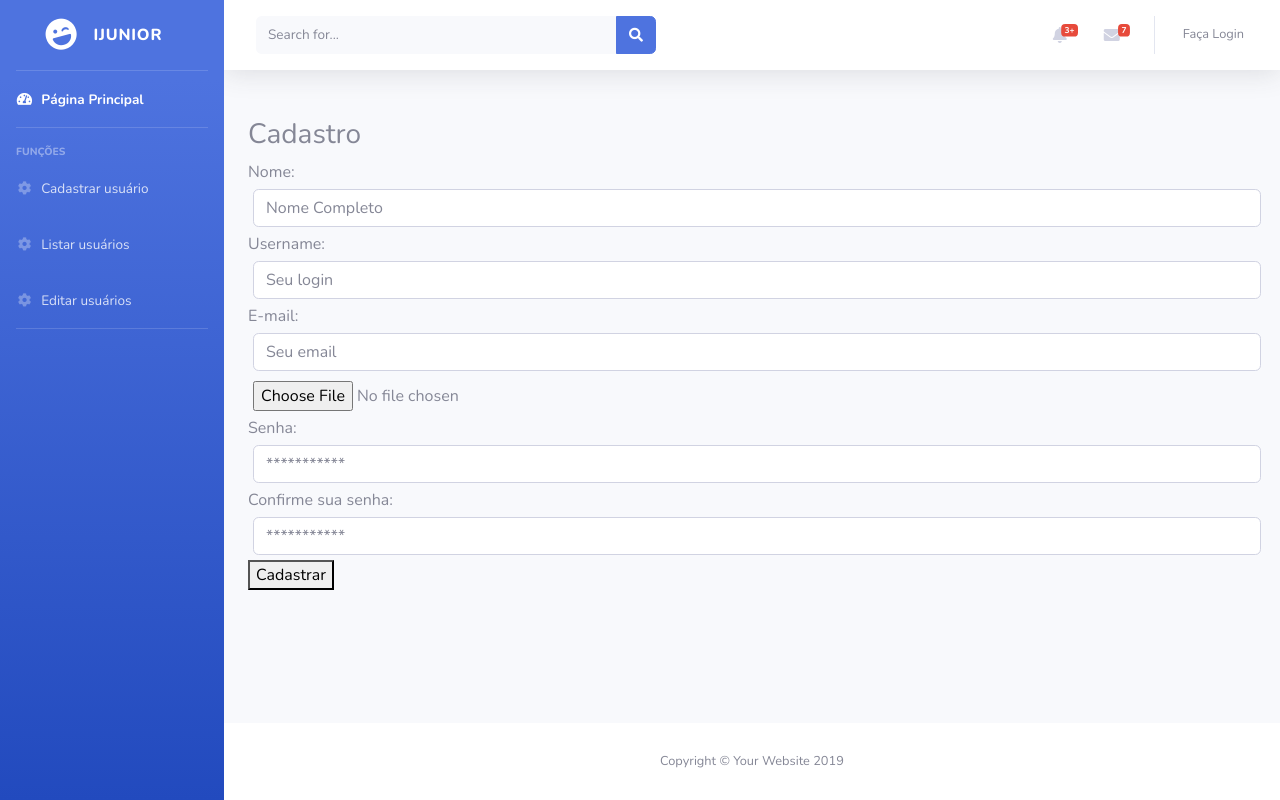
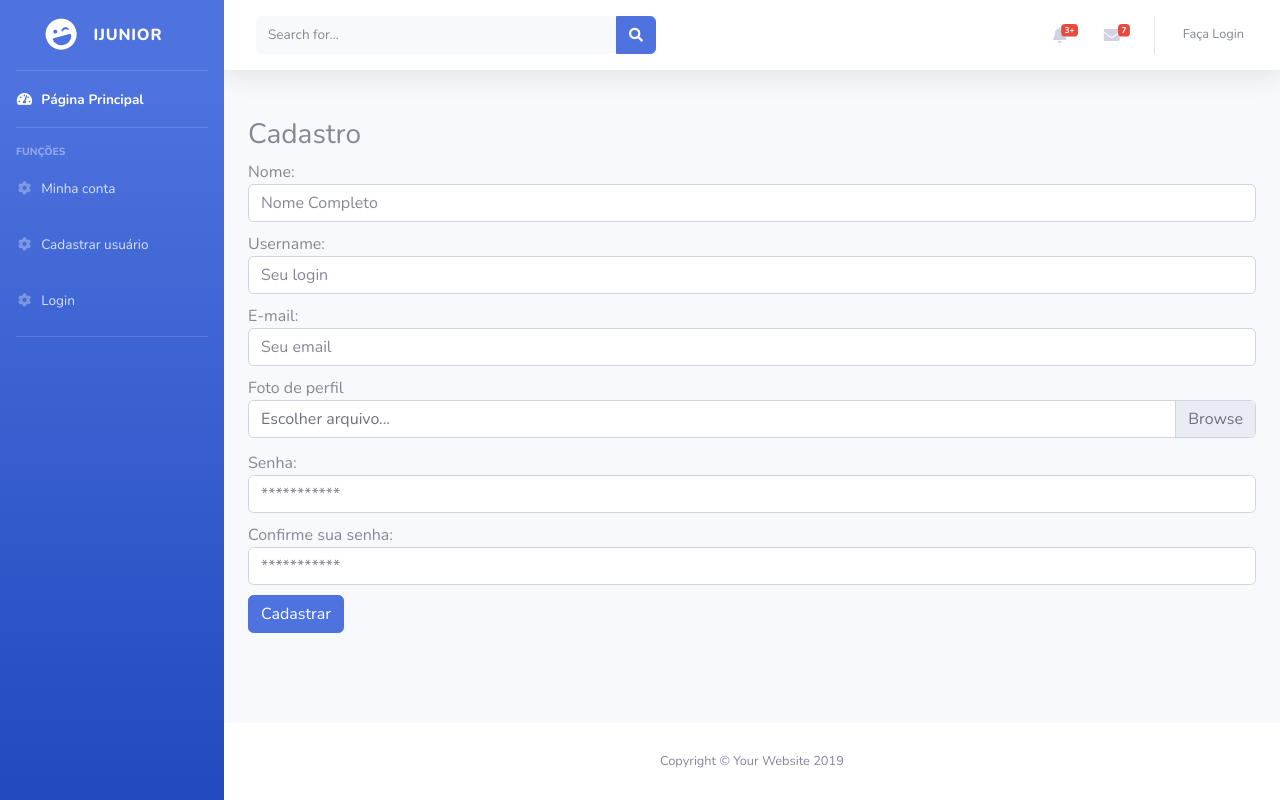
Before and after one commit to gabrielmteixeira/sistemaptflask, a Flask app: page /usuario/cadastrar_usuario in a window 1280 px wide. Run offline with Flask 2, Linux system fonts and the light colour scheme; some libraries are stand-ins or nearby versions.

Commit message:
Ajustes de Front End

```diff
--- a/projeto_base/ej/views.py
+++ b/projeto_base/ej/views.py
@@ -1,3 +1,9 @@
+import os
 from flask import render_template, Blueprint, request, redirect, url_for, flash
+from projeto_base.ej.models import Ej
+from projeto_base import db, login_required
+from flask_login import LoginManager, current_user, login_user, logout_user
 
 ej = Blueprint('ej', __name__, template_folder='templates')
+login_manager = LoginManager()
+login_manager.login_view = "principal.index"
--- a/projeto_base/static/temas_exteriores/startbootstrap-sb-admin-2-gh-pages/css/custom.css
+++ b/projeto_base/static/temas_exteriores/startbootstrap-sb-admin-2-gh-pages/css/custom.css
@@ -9,3 +9,7 @@ a.btn-icon-lista{
 #cor{
     color: blue;
 }
+
+.registerForm input {
+    margin-bottom: 10px;
+}
--- a/projeto_base/templates/Base_dashboard.html
+++ b/projeto_base/templates/Base_dashboard.html
@@ -34,7 +34,7 @@
     <ul class="navbar-nav bg-gradient-primary sidebar sidebar-dark accordion" id="accordionSidebar">
 
       <!-- Sidebar - Brand -->
-      <a class="sidebar-brand d-flex align-items-center justify-content-center" href="index.html">
+      <a class="sidebar-brand d-flex align-items-center justify-content-center" href="/">
         <div class="sidebar-brand-icon rotate-n-15">
           <i class="fas fa-laugh-wink"></i>
         </div>
@@ -59,6 +59,25 @@
         Funções
       </div>
 
+      <!-- Nav Item Menu -->
+
+      <li class="nav-item">
+        <a class="nav-link " href="{{url_for('usuario.editar_usuario')}}">
+          <i class="fas fa-fw fa-cog"></i>
+          <span>Minha conta</span>
+        </a>
+      </li>
+
+      <!-- Nav Item Menu -->
+      {% if current_user.urole == usuario_urole_roles['ADMIN'] %}
+      <li class="nav-item">
+        <a class="nav-link " href="{{url_for('usuario.listar_usuarios')}}">
+          <i class="fas fa-fw fa-cog"></i>
+          <span>Listar usuários</span>
+        </a>
+      </li>
+      {% endif %}
+
       <!-- Nav Item - Menu -->
       <li class="nav-item">
         <a class="nav-link " href="{{url_for('usuario.cadastrar_usuario')}}">
@@ -67,23 +86,23 @@
         </a>
       </li>
 
-      <!-- Nav Item Menu -->
 
+
+      {% if not current_user.is_authenticated %}
       <li class="nav-item">
-        <a class="nav-link " href="{{url_for('usuario.listar_usuarios')}}">
-          <i class="fas fa-fw fa-cog"></i>
-          <span>Listar usuários</span>
-        </a>
+      <a class="nav-link" style="padding-bottom: 0;" href="{{url_for('usuario.login')}}">
+        <i class="fas fa-fw fa-cog"></i>
+        <span>Login</span>
+      </a><br>
       </li>
-
-      <!-- Nav Item Menu -->
-
+      {% else %}
       <li class="nav-item">
-        <a class="nav-link " href="{{url_for('usuario.editar_usuario')}}">
-          <i class="fas fa-fw fa-cog"></i>
-          <span>Editar usuários</span>
-        </a>
+      <a class="nav-link" style="padding-bottom: 0;" href="{{url_for('usuario.logout')}}">
+        <i class="fas fa-fw fa-cog"></i>
+        <span>Logout</span>
+      </a><br>
       </li>
+      {% endif %}
 
 
       <!-- Divider -->
--- a/projeto_base/usuario/templates/cadastro.html
+++ b/projeto_base/usuario/templates/cadastro.html
@@ -11,32 +11,35 @@
         {% endif %}
     {% endwith %}
 <h3>Cadastro</h3>
-<form action="{{url_for('usuario.cadastrar_usuario')}}" method="POST" enctype="multipart/form-data">
+<form action="{{url_for('usuario.cadastrar_usuario')}}" method="POST" enctype="multipart/form-data" class="registerForm">
     <input type="hidden" name="csrf_token" value="{{ csrf_token() }}">
     <div>
         <span>Nome:</span>
-        <input class="form-control" type="text" id="nome" name="nome" placeholder="Nome Completo" required style="margin: 5px;" maxlength="255">
+        <input class="form-control" type="text" id="nome" name="nome" placeholder="Nome Completo" required maxlength="255">
     </div>
     <div>
         <span>Username:</span>
-        <input class="form-control" type="text" id="login" name="login" placeholder="Seu login" required style="margin: 5px;" maxlength="255">
+        <input class="form-control" type="text" id="login" name="login" placeholder="Seu login" required maxlength="255">
     </div>
     <div>
         <span>E-mail:</span>
-        <input class="form-control" type="email" id="email" name="email" placeholder="Seu email" required style="margin: 5px;" maxlength="80">
+        <input class="form-control" type="email" id="email" name="email" placeholder="Seu email" required maxlength="80">
     </div>
-    <div>
-        <input  type="file" id="foto_trainee" name="foto_trainee" placeholder="Sua foto" required style="margin: 5px;" maxlength="80">
+    <span>Foto de perfil</span><br>
+    <div class="custom-file">
+        <span>Foto de perfil</span><br>
+        <input class="custom-file-input" type="file" id="foto_trainee" name="foto_trainee" placeholder="Sua foto" required maxlength="80">
+        <label class="custom-file-label" for="validatedCustomFile">Escolher arquivo...</label>
     </div>
     <div>
         <span>Senha:</span>
-        <input class="form-control" type="password" id="senha" name="senha" placeholder="***********" required style="margin: 5px;" maxlength="255">
+        <input class="form-control" type="password" id="senha" name="senha" placeholder="***********" required maxlength="255">
     </div>
     <div>
         <span>Confirme sua senha:</span>
-        <input class="form-control" type="password" id="confirmacao" name="confirmacao" placeholder="***********" required style="margin: 5px;" maxlength="255">
+        <input class="form-control" type="password" id="confirmacao" name="confirmacao" placeholder="***********" required maxlength="255">
     </div>
 
-    <button type="submit">Cadastrar</button>
+    <button class="btn btn-primary" type="submit">Cadastrar</button>
 </form>
 {% endblock %}
--- a/projeto_base/usuario/templates/editar_usuario_adm.html
+++ b/projeto_base/usuario/templates/editar_usuario_adm.html
@@ -14,7 +14,7 @@
 
 <h3>Edição de usuário</h3>
 <h4>{{entidade_usuario.login}}</h4>
-<form action="{{url_for('usuario.admin_editar_usuario', id_user = entidade_usuario.id)}}" method="POST">
+<form action="{{url_for('admin.admin_editar_usuario', id_user = entidade_usuario.id)}}" method="POST">
     <input type="hidden" name="csrf_token" value="{{ csrf_token() }}">
 
     <div>
@@ -50,7 +50,7 @@
     <button type="submit">Atualizar dados</button>
 
     <button type="button">
-        <a href="{{url_for('usuario.excluir_usuario_by_adm', id_user = entidade_usuario.id)}}" style="color: inherit; text-decoration: none;" onclick="return confirm('Voce tem certeza que deseja excluir este usuario?')">Excluir Usuario</a>
+        <a href="{{url_for('admin.excluir_usuario_by_adm', id_user = entidade_usuario.id)}}" style="color: inherit; text-decoration: none;" onclick="return confirm('Voce tem certeza que deseja excluir este usuario?')">Excluir Usuario</a>
     </button>
 
     <button type="button"><a href="{{url_for('principal.index')}}" style="color: inherit; text-decoration: none;">Cancelar</a></button>
```
Also changed, not shown: projeto_base/principal/templates/tela_principal.html (+1 -18 lines), projeto_base/usuario/templates/perfil.html (added, +7 -0 lines), projeto_base/data.sqlite, projeto_base/static/fotos_trainees/eu.jpg (added).
